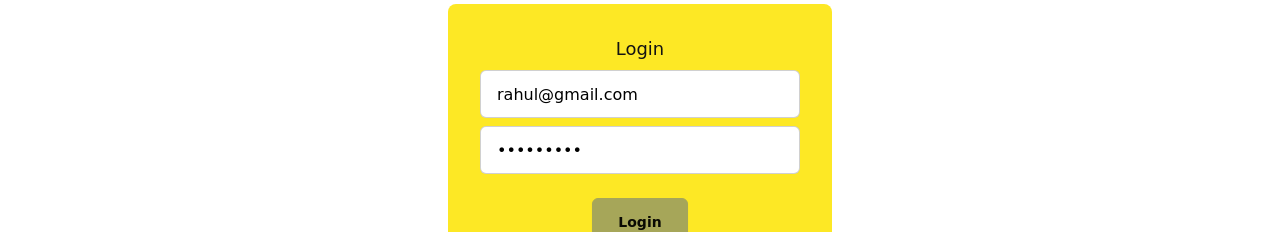
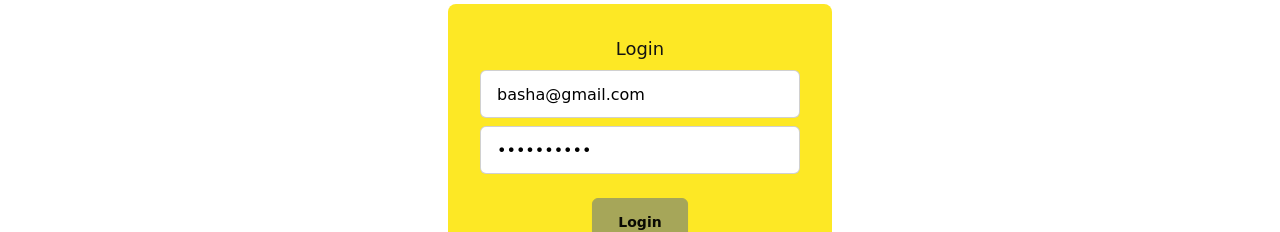
Before and after one commit to SkBashaOp/devTinder_Frontend, a React app: page /login in a window 1280 px wide. Shown: the part 263-495 px from the top of the page. Built offline with nearby package versions, Linux system fonts and the light colour scheme; no server answers; the HTML template or start-up script is replaced by a standard one.

Commit message:
Update Login.jsx

```diff
--- a/src/components/Login.jsx
+++ b/src/components/Login.jsx
@@ -8,8 +8,8 @@ import { toast } from "react-toastify";
 const Login = () => {
   const [firstName, setFirstName] = useState("");
   const [lastName, setLastName] = useState("");
-  const [emailId, setEmailId] = useState("rahul@gmail.com");
-  const [password, setPassword] = useState("Rahul@123");
+  const [emailId, setEmailId] = useState("basha@gmail.com");
+  const [password, setPassword] = useState("Basha@1234");
   const [isLogin, setIsLogin] = useState(true);
 
   const dispatch = useDispatch();
```
